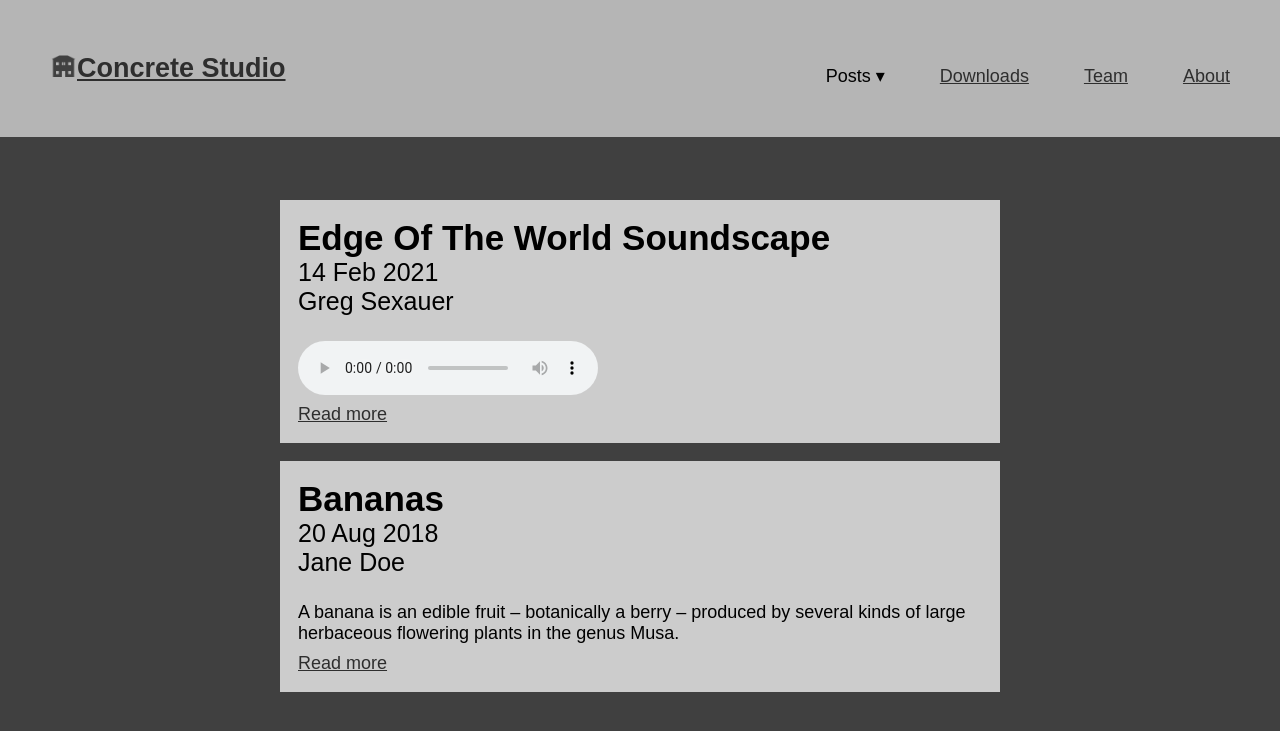
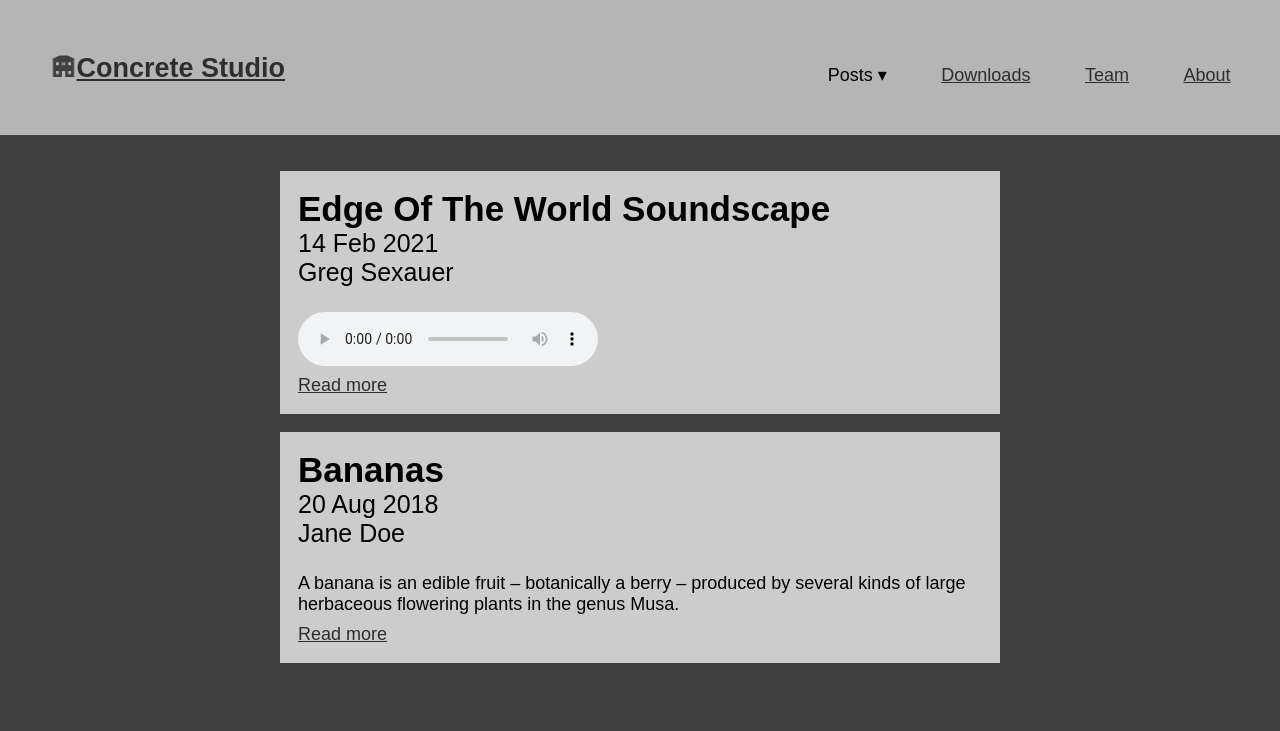
Before and after one commit to gregsexauer/concrete-studio, a Jekyll site: the page built from index.html, in a window 1280 px wide and 1200 px high. Shown: the top 731 px of the window. Built offline with Jekyll 4.4.1, drawn with Linux system fonts in a browser that asks for light colours.

Commit message:
adjusted header styling

```diff
--- a/assets/css/styles.css
+++ b/assets/css/styles.css
@@ -34,7 +34,7 @@
   justify-content: space-between;
 
   width: 100%;
-  padding: 50px;
+  padding: 2.75em;
   background: #b5b5b5;
 
   z-index: 1;
@@ -50,12 +50,12 @@
 }
 
 .menu {
-  margin-top: 15px;
+  margin-top: .8em;
 }
 
 .menu > li {
   display: inline;
-  margin-right: 50px;
+  margin-right: 2.75em;
 }
 
 .menu > li:last-of-type {
@@ -66,11 +66,11 @@
   display: flex;
   flex-direction: column;
   background: #adadad;
-  padding-top: 60px;
+  padding-top: 3.33em;
 
   position: absolute;
-  top: -25px;
-  left: -30px;
+  top: -1.33em;
+  left: -1.66em;
   z-index: 1;
 }
 
@@ -82,8 +82,8 @@
   list-style: none;
   border-bottom: 1px solid #FFF;
 
-  padding: 0 40px 10px 20px;
-  margin: 10px;
+  padding: 0 2.2em .5em 1em;
+  margin: .5em;
 }
 
 .posts-menu li:last-of-type {
@@ -101,7 +101,7 @@
 }
 
 .header-break {
-  height: 200px;
+  height: 9.5em;
 }
 
 /****** Posts Styling ******/
```
Also changed, not shown: 1 other file.
